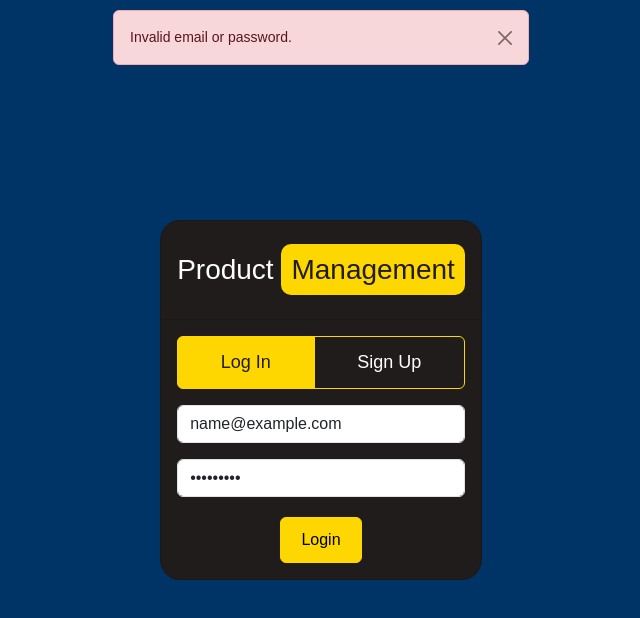
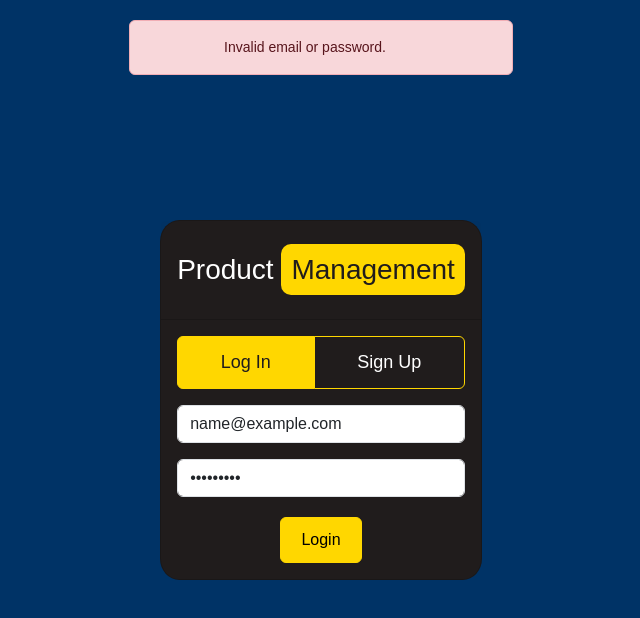
Before and after one commit to Scrum-Implementation/E-Commerce-FrontStore, a React (Create React App) app: page /login in a window 1280 px wide. Both pictures are taken after typing "name@example.com", "Sample123" into the empty fields and a click on the button "Login". Shown: the top 618 px of the page, without its empty margins (319-959 px from the left). Built offline with nearby package versions, Linux system fonts and the light colour scheme; no server answers.

Commit message:
Added loading state and spinner to LoginForm

```diff
--- a/src/Components/Auth/LoginForm.js
+++ b/src/Components/Auth/LoginForm.js
@@ -1,15 +1,19 @@
-import React, { useState } from "react";
-import { Form, Button } from "react-bootstrap";
+import React, { useState, useEffect } from "react";
+import { Form, Button, Alert, Spinner } from "react-bootstrap";
 import AuthService from "../../Services/AuthService";
 import { useNavigate } from "react-router-dom";
 
 const LoginForm = ({ triggerAlert, onLogin }) => {
   const [email, setEmail] = useState("");
   const [password, setPassword] = useState("");
+  const [loading, setLoading] = useState(false); // Loading state
+  const [alert, setAlert] = useState({ message: "", type: "", show: false });
   const navigate = useNavigate();
 
   const handleLogin = async (e) => {
     e.preventDefault();
+    setLoading(true); // Start loading
+
     try {
       const userData = await AuthService.login(email, password);
       if (userData) {
@@ -17,11 +21,44 @@ const LoginForm = ({ triggerAlert, onLogin }) => {
         navigate("/dashboard");
       }
     } catch (error) {
-      triggerAlert("Invalid email or password.");
+      setAlert({
+        message: "Invalid email or password.",
+        type: "danger",
+        show: true,
+      });
     }
+
+    setLoading(false); // Stop loading
   };
 
+  useEffect(() => {
+    if (alert.show) {
+      const timer = setTimeout(() => {
+        setAlert({ ...alert, show: false });
+      }, 5000); // hide the alert after 5 seconds
+      return () => clearTimeout(timer);
+    }
+  }, [alert]);
+
   return (
+    <div>
+      {alert.show && (
+        <Alert
+          variant={alert.type}
+          className="alert-dismissible fade show"
+          style={{
+            position: "fixed",
+            top: "20px",
+            left: "50%",
+            transform: "translateX(-50%)",
+            zIndex: 1050,
+            width: "30%",
+          }}
+        >
+          <div className="text-center">{alert.message}</div>
+        </Alert>
+      )}
+
       <Form onSubmit={handleLogin}>
         <Form.Group controlId="formEmail">
           <Form.Control
@@ -60,11 +97,23 @@ const LoginForm = ({ triggerAlert, onLogin }) => {
               color: "black",
               padding: "10px 20px",
             }}
+            disabled={loading} // Disable button while loading
           >
-          Login
+            {loading ? (
+              <Spinner
+                as="span"
+                animation="border"
+                size="sm"
+                role="status"
+                aria-hidden="true"
+                style={{ marginRight: "10px" }}
+              />
+            ) : null}
+            {loading ? "Logging In..." : "Login"}
           </Button>
         </div>
       </Form>
+    </div>
   );
 };
 
```
Lines whose indentation alone changed are shown as unchanged.
